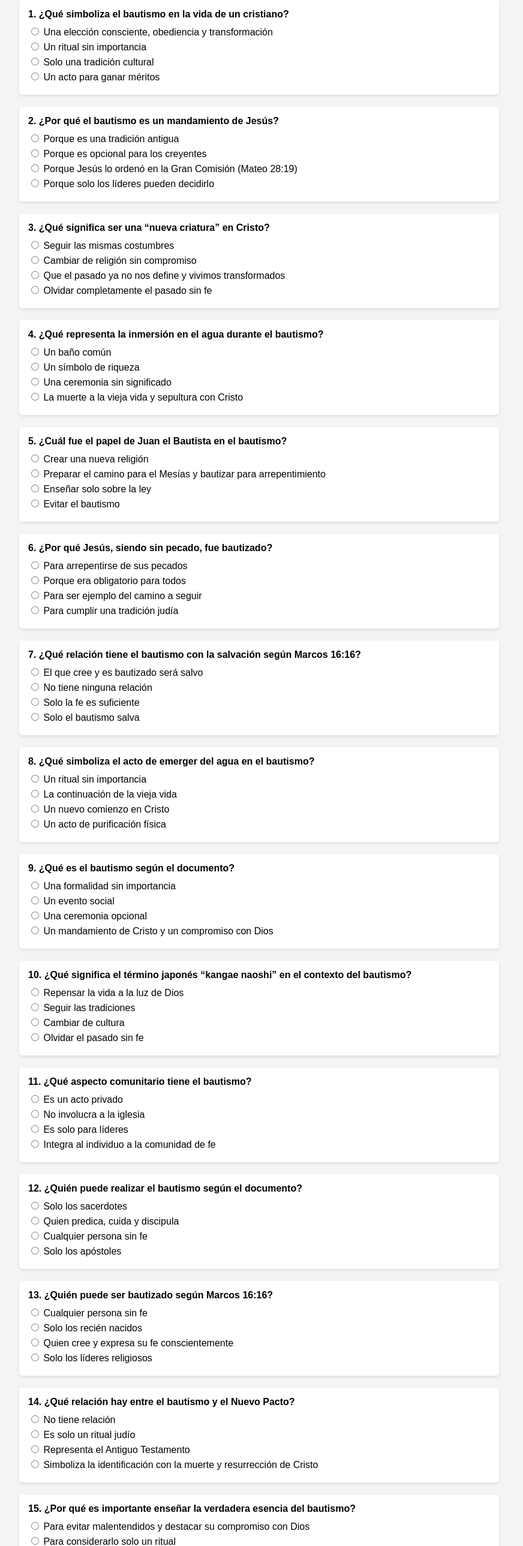
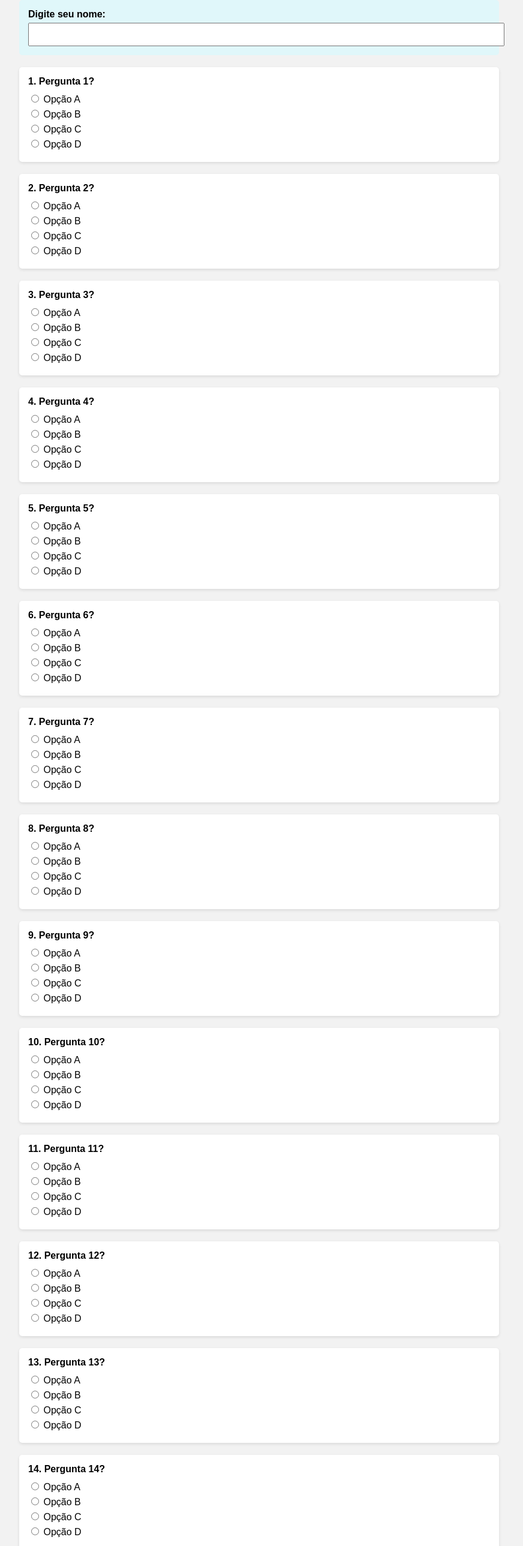
Before and after one commit to lopesushiki/Bautismo.html, a plain HTML site: page index.html in a window 1280 px wide. Shown: the part 100-2678 px from the top of the page at 60% size, without its empty margins (208-1080 px from the left). Drawn offline with Linux system fonts and the light colour scheme.

Commit message:
Bautismo.html

```diff
--- a/index.html
+++ b/index.html
@@ -1,16 +1,16 @@
 <!DOCTYPE html>
-<html lang="es">
+<html lang="pt-BR">
 <head>
-    <meta charset="UTF-8">
-    <meta name="viewport" content="width=device-width, initial-scale=1.0">
-    <title>Quiz sobre el Bautismo</title>
+  <meta charset="UTF-8" />
+  <meta name="viewport" content="width=device-width, initial-scale=1.0"/>
+  <title>Quiz sobre o Batismo</title>
   <style>
     body {
       font-family: Arial, sans-serif;
       max-width: 800px;
       margin: 0 auto;
       padding: 20px;
-            background-color: #f4f4f4;
+      background-color: #f2f2f2;
     }
     h1 {
       text-align: center;
@@ -19,7 +19,7 @@
     .question {
       margin-bottom: 20px;
       padding: 15px;
-            background-color: white;
+      background-color: #fff;
       border-radius: 5px;
       box-shadow: 0 2px 5px rgba(0,0,0,0.1);
     }
@@ -33,13 +33,13 @@
       cursor: pointer;
     }
     button {
-            display: block;
-            margin: 20px auto;
-            padding: 10px 20px;
-            background-color: #007BFF;
+      display: inline-block;
+      margin: 15px 10px;
+      padding: 12px 24px;
+      background-color: #007bff;
       color: white;
       border: none;
-            border-radius: 5px;
+      border-radius: 6px;
       cursor: pointer;
       font-size: 16px;
     }
@@ -49,179 +49,199 @@
     #result {
       text-align: center;
       font-size: 18px;
-            margin-top: 20px;
+      margin-top: 30px;
       padding: 15px;
-            background-color: #e9ecef;
+      background-color: #dff0d8;
+      border-radius: 5px;
+    }
+    #studentInfo {
+      margin-bottom: 20px;
+      padding: 15px;
+      background-color: #e0f7fa;
       border-radius: 5px;
     }
   </style>
 </head>
 <body>
-    <h1>Quiz sobre el Bautismo</h1>
+  <h1>Quiz sobre o Batismo</h1>
   <form id="quizForm">
+    <div id="studentInfo">
+      <label for="nomeAluno"><strong>Digite seu nome:</strong></label><br>
+      <input type="text" id="nomeAluno" name="nomeAluno" required style="width: 100%; padding: 10px; margin-top: 5px;" />
+    </div>
+
+    <!-- Gerar as 15 perguntas -->
+
     <div class="question">
-            <p>1. ¿Qué simboliza el bautismo en la vida de un cristiano?</p>
+      <p>1. Pergunta 1?</p>
       <div class="options">
-                <label><input type="radio" name="q1" value="a"> Una elección consciente, obediencia y transformación</label>
-                <label><input type="radio" name="q1" value="b"> Un ritual sin importancia</label>
-                <label><input type="radio" name="q1" value="c"> Solo una tradición cultural</label>
-                <label><input type="radio" name="q1" value="d"> Un acto para ganar méritos</label>
+        <label><input type="radio" name="q1" value="a" /> Opção A</label>
+        <label><input type="radio" name="q1" value="b" /> Opção B</label>
+        <label><input type="radio" name="q1" value="c" /> Opção C</label>
+        <label><input type="radio" name="q1" value="d" /> Opção D</label>
       </div>
     </div>
+
     <div class="question">
-            <p>2. ¿Por qué el bautismo es un mandamiento de Jesús?</p>
+      <p>2. Pergunta 2?</p>
       <div class="options">
-                <label><input type="radio" name="q2" value="a"> Porque es una tradición antigua</label>
-                <label><input type="radio" name="q2" value="b"> Porque es opcional para los creyentes</label>
-                <label><input type="radio" name="q2" value="c"> Porque Jesús lo ordenó en la Gran Comisión (Mateo 28:19)</label>
-                <label><input type="radio" name="q2" value="d"> Porque solo los líderes pueden decidirlo</label>
+        <label><input type="radio" name="q2" value="a" /> Opção A</label>
+        <label><input type="radio" name="q2" value="b" /> Opção B</label>
+        <label><input type="radio" name="q2" value="c" /> Opção C</label>
+        <label><input type="radio" name="q2" value="d" /> Opção D</label>
       </div>
     </div>
+
     <div class="question">
-            <p>3. ¿Qué significa ser una “nueva criatura” en Cristo?</p>
+      <p>3. Pergunta 3?</p>
       <div class="options">
-                <label><input type="radio" name="q3" value="a"> Seguir las mismas costumbres</label>
-                <label><input type="radio" name="q3" value="b"> Cambiar de religión sin compromiso</label>
-                <label><input type="radio" name="q3" value="c"> Que el pasado ya no nos define y vivimos transformados</label>
-                <label><input type="radio" name="q3" value="d"> Olvidar completamente el pasado sin fe</label>
+        <label><input type="radio" name="q3" value="a" /> Opção A</label>
+        <label><input type="radio" name="q3" value="b" /> Opção B</label>
+        <label><input type="radio" name="q3" value="c" /> Opção C</label>
+        <label><input type="radio" name="q3" value="d" /> Opção D</label>
       </div>
     </div>
+
     <div class="question">
-            <p>4. ¿Qué representa la inmersión en el agua durante el bautismo?</p>
+      <p>4. Pergunta 4?</p>
       <div class="options">
-                <label><input type="radio" name="q4" value="a"> Un baño común</label>
-                <label><input type="radio" name="q4" value="b"> Un símbolo de riqueza</label>
-                <label><input type="radio" name="q4" value="c"> Una ceremonia sin significado</label>
-                <label><input type="radio" name="q4" value="d"> La muerte a la vieja vida y sepultura con Cristo</label>
+        <label><input type="radio" name="q4" value="a" /> Opção A</label>
+        <label><input type="radio" name="q4" value="b" /> Opção B</label>
+        <label><input type="radio" name="q4" value="c" /> Opção C</label>
+        <label><input type="radio" name="q4" value="d" /> Opção D</label>
       </div>
     </div>
+
     <div class="question">
-            <p>5. ¿Cuál fue el papel de Juan el Bautista en el bautismo?</p>
+      <p>5. Pergunta 5?</p>
       <div class="options">
-                <label><input type="radio" name="q5" value="a"> Crear una nueva religión</label>
-                <label><input type="radio" name="q5" value="b"> Preparar el camino para el Mesías y bautizar para arrepentimiento</label>
-                <label><input type="radio" name="q5" value="c"> Enseñar solo sobre la ley</label>
-                <label><input type="radio" name="q5" value="d"> Evitar el bautismo</label>
+        <label><input type="radio" name="q5" value="a" /> Opção A</label>
+        <label><input type="radio" name="q5" value="b" /> Opção B</label>
+        <label><input type="radio" name="q5" value="c" /> Opção C</label>
+        <label><input type="radio" name="q5" value="d" /> Opção D</label>
       </div>
     </div>
+
     <div class="question">
-            <p>6. ¿Por qué Jesús, siendo sin pecado, fue bautizado?</p>
+      <p>6. Pergunta 6?</p>
       <div class="options">
-                <label><input type="radio" name="q6" value="a"> Para arrepentirse de sus pecados</label>
-                <label><input type="radio" name="q6" value="b"> Porque era obligatorio para todos</label>
-                <label><input type="radio" name="q6" value="c"> Para ser ejemplo del camino a seguir</label>
-                <label><input type="radio" name="q6" value="d"> Para cumplir una tradición judía</label>
+        <label><input type="radio" name="q6" value="a" /> Opção A</label>
+        <label><input type="radio" name="q6" value="b" /> Opção B</label>
+        <label><input type="radio" name="q6" value="c" /> Opção C</label>
+        <label><input type="radio" name="q6" value="d" /> Opção D</label>
       </div>
     </div>
+
     <div class="question">
-            <p>7. ¿Qué relación tiene el bautismo con la salvación según Marcos 16:16?</p>
+      <p>7. Pergunta 7?</p>
       <div class="options">
-                <label><input type="radio" name="q7" value="a"> El que cree y es bautizado será salvo</label>
-                <label><input type="radio" name="q7" value="b"> No tiene ninguna relación</label>
-                <label><input type="radio" name="q7" value="c"> Solo la fe es suficiente</label>
-                <label><input type="radio" name="q7" value="d"> Solo el bautismo salva</label>
+        <label><input type="radio" name="q7" value="a" /> Opção A</label>
+        <label><input type="radio" name="q7" value="b" /> Opção B</label>
+        <label><input type="radio" name="q7" value="c" /> Opção C</label>
+        <label><input type="radio" name="q7" value="d" /> Opção D</label>
       </div>
     </div>
+
     <div class="question">
-            <p>8. ¿Qué simboliza el acto de emerger del agua en el bautismo?</p>
+      <p>8. Pergunta 8?</p>
       <div class="options">
-                <label><input type="radio" name="q8" value="a"> Un ritual sin importancia</label>
-                <label><input type="radio" name="q8" value="b"> La continuación de la vieja vida</label>
-                <label><input type="radio" name="q8" value="c"> Un nuevo comienzo en Cristo</label>
-                <label><input type="radio" name="q8" value="d"> Un acto de purificación física</label>
+        <label><input type="radio" name="q8" value="a" /> Opção A</label>
+        <label><input type="radio" name="q8" value="b" /> Opção B</label>
+        <label><input type="radio" name="q8" value="c" /> Opção C</label>
+        <label><input type="radio" name="q8" value="d" /> Opção D</label>
       </div>
     </div>
+
     <div class="question">
-            <p>9. ¿Qué es el bautismo según el documento?</p>
+      <p>9. Pergunta 9?</p>
       <div class="options">
-                <label><input type="radio" name="q9" value="a"> Una formalidad sin importancia</label>
-                <label><input type="radio" name="q9" value="b"> Un evento social</label>
-                <label><input type="radio" name="q9" value="c"> Una ceremonia opcional</label>
-                <label><input type="radio" name="q9" value="d"> Un mandamiento de Cristo y un compromiso con Dios</label>
+        <label><input type="radio" name="q9" value="a" /> Opção A</label>
+        <label><input type="radio" name="q9" value="b" /> Opção B</label>
+        <label><input type="radio" name="q9" value="c" /> Opção C</label>
+        <label><input type="radio" name="q9" value="d" /> Opção D</label>
       </div>
     </div>
+
     <div class="question">
-            <p>10. ¿Qué significa el término japonés “kangae naoshi” en el contexto del bautismo?</p>
+      <p>10. Pergunta 10?</p>
       <div class="options">
-                <label><input type="radio" name="q10" value="a"> Repensar la vida a la luz de Dios</label>
-                <label><input type="radio" name="q10" value="b"> Seguir las tradiciones</label>
-                <label><input type="radio" name="q10" value="c"> Cambiar de cultura</label>
-                <label><input type="radio" name="q10" value="d"> Olvidar el pasado sin fe</label>
+        <label><input type="radio" name="q10" value="a" /> Opção A</label>
+        <label><input type="radio" name="q10" value="b" /> Opção B</label>
+        <label><input type="radio" name="q10" value="c" /> Opção C</label>
+        <label><input type="radio" name="q10" value="d" /> Opção D</label>
       </div>
     </div>
+
     <div class="question">
-            <p>11. ¿Qué aspecto comunitario tiene el bautismo?</p>
+      <p>11. Pergunta 11?</p>
       <div class="options">
-                <label><input type="radio" name="q11" value="a"> Es un acto privado</label>
-                <label><input type="radio" name="q11" value="b"> No involucra a la iglesia</label>
-                <label><input type="radio" name="q11" value="c"> Es solo para líderes</label>
-                <label><input type="radio" name="q11" value="d"> Integra al individuo a la comunidad de fe</label>
+        <label><input type="radio" name="q11" value="a" /> Opção A</label>
+        <label><input type="radio" name="q11" value="b" /> Opção B</label>
+        <label><input type="radio" name="q11" value="c" /> Opção C</label>
+        <label><input type="radio" name="q11" value="d" /> Opção D</label>
       </div>
     </div>
+
     <div class="question">
-            <p>12. ¿Quién puede realizar el bautismo según el documento?</p>
+      <p>12. Pergunta 12?</p>
       <div class="options">
-                <label><input type="radio" name="q12" value="a"> Solo los sacerdotes</label>
-                <label><input type="radio" name="q12" value="b"> Quien predica, cuida y discipula</label>
-                <label><input type="radio" name="q12" value="c"> Cualquier persona sin fe</label>
-                <label><input type="radio" name="q12" value="d"> Solo los apóstoles</label>
+        <label><input type="radio" name="q12" value="a" /> Opção A</label>
+        <label><input type="radio" name="q12" value="b" /> Opção B</label>
+        <label><input type="radio" name="q12" value="c" /> Opção C</label>
+        <label><input type="radio" name="q12" value="d" /> Opção D</label>
       </div>
     </div>
+
     <div class="question">
-            <p>13. ¿Quién puede ser bautizado según Marcos 16:16?</p>
+      <p>13. Pergunta 13?</p>
       <div class="options">
-                <label><input type="radio" name="q13" value="a"> Cualquier persona sin fe</label>
-                <label><input type="radio" name="q13" value="b"> Solo los recién nacidos</label>
-                <label><input type="radio" name="q13" value="c"> Quien cree y expresa su fe conscientemente</label>
-                <label><input type="radio" name="q13" value="d"> Solo los líderes religiosos</label>
+        <label><input type="radio" name="q13" value="a" /> Opção A</label>
+        <label><input type="radio" name="q13" value="b" /> Opção B</label>
+        <label><input type="radio" name="q13" value="c" /> Opção C</label>
+        <label><input type="radio" name="q13" value="d" /> Opção D</label>
       </div>
     </div>
+
     <div class="question">
-            <p>14. ¿Qué relación hay entre el bautismo y el Nuevo Pacto?</p>
+      <p>14. Pergunta 14?</p>
       <div class="options">
-                <label><input type="radio" name="q14" value="a"> No tiene relación</label>
-                <label><input type="radio" name="q14" value="b"> Es solo un ritual judío</label>
-                <label><input type="radio" name="q14" value="c"> Representa el Antiguo Testamento</label>
-                <label><input type="radio" name="q14" value="d"> Simboliza la identificación con la muerte y resurrección de Cristo</label>
+        <label><input type="radio" name="q14" value="a" /> Opção A</label>
+        <label><input type="radio" name="q14" value="b" /> Opção B</label>
+        <label><input type="radio" name="q14" value="c" /> Opção C</label>
+        <label><input type="radio" name="q14" value="d" /> Opção D</label>
       </div>
     </div>
+
     <div class="question">
-            <p>15. ¿Por qué es importante enseñar la verdadera esencia del bautismo?</p>
+      <p>15. Pergunta 15?</p>
       <div class="options">
-                <label><input type="radio" name="q15" value="a"> Para evitar malentendidos y destacar su compromiso con Dios</label>
-                <label><input type="radio" name="q15" value="b"> Para considerarlo solo un ritual</label>
-                <label><input type="radio" name="q15" value="c"> Para hacerlo opcional</label>
-                <label><input type="radio" name="q15" value="d"> Para limitarlo a pocas personas</label>
+        <label><input type="radio" name="q15" value="a" /> Opção A</label>
+        <label><input type="radio" name="q15" value="b" /> Opção B</label>
+        <label><input type="radio" name="q15" value="c" /> Opção C</label>
+        <label><input type="radio" name="q15" value="d" /> Opção D</label>
       </div>
     </div>
-        <button type="submit">Enviar Respuestas</button>
+
+    <button type="submit">Enviar Respostas</button>
+    <button type="button" id="resetButton">Reiniciar Quiz</button>
   </form>
+
   <div id="result"></div>
 
   <script>
-        document.getElementById('quizForm').addEventListener('submit', function(e) {
+    document.getElementById("quizForm").addEventListener("submit", function (e) {
       e.preventDefault();
+      const nome = document.getElementById("nomeAluno").value.trim();
+      if (nome === "") {
+        alert("Por favor, digite seu nome.");
+        return;
+      }
       const answers = {
-                q1: 'a',
-                q2: 'c',
-                q3: 'c',
-                q4: 'd',
-                q5: 'b',
-                q6: 'c',
-                q7: 'a',
-                q8: 'c',
-                q9: 'd',
-                q10: 'a',
-                q11: 'd',
-                q12: 'b',
-                q13: 'c',
-                q14: 'd',
-                q15: 'a'
+        q1: "a", q2: "b", q3: "c", q4: "d", q5: "a",
+        q6: "b", q7: "c", q8: "d", q9: "a", q10: "b",
+        q11: "c", q12: "d", q13: "a", q14: "b", q15: "c"
       };
-            let correct = 0;
-            let incorrect = 0;
-            let unanswered = 0;
-
+      let correct = 0, incorrect = 0, unanswered = 0;
       for (let i = 1; i <= 15; i++) {
         const selected = document.querySelector(`input[name="q${i}"]:checked`);
         if (!selected) {
@@ -232,13 +252,22 @@
           incorrect++;
         }
       }
-
-            const resultDiv = document.getElementById('result');
+      const resultDiv = document.getElementById("result");
       if (unanswered > 0) {
-                resultDiv.innerHTML = `Por favor, responde todas las preguntas. Te faltan ${unanswered} pregunta(s).`;
+        resultDiv.innerHTML = `Olá <strong>${nome}</strong>, você deixou ${unanswered} pergunta(s) sem responder.`;
       } else {
-                resultDiv.innerHTML = `Resultados: <br> Aciertos: ${correct} <br> Errores: ${incorrect}`;
+        resultDiv.innerHTML = `<strong>${nome}</strong>, seus resultados:<br><br>✅ Acertos: <strong>${correct}</strong><br>❌ Erros: <strong>${incorrect}</strong>`;
+        fetch("https://script.google.com/macros/s/AKfycbzqFLrZSbiVZPaMORQFDtrFn-81q8EsRIMgZcE5GP8TDr8zujwgdd87DRjqgmJI7Sdv/exec", {
+          method: "POST",
+          mode: "no-cors",
+          headers: { "Content-Type": "application/x-www-form-urlencoded" },
+          body: `nome=${encodeURIComponent(nome)}&acertos=${correct}&erros=${incorrect}`
+        });
       }
+    });
+    document.getElementById("resetButton").addEventListener("click", function () {
+      document.getElementById("quizForm").reset();
+      document.getElementById("result").innerHTML = "";
     });
   </script>
 </body>
```
Lines whose indentation alone changed are shown as unchanged.
